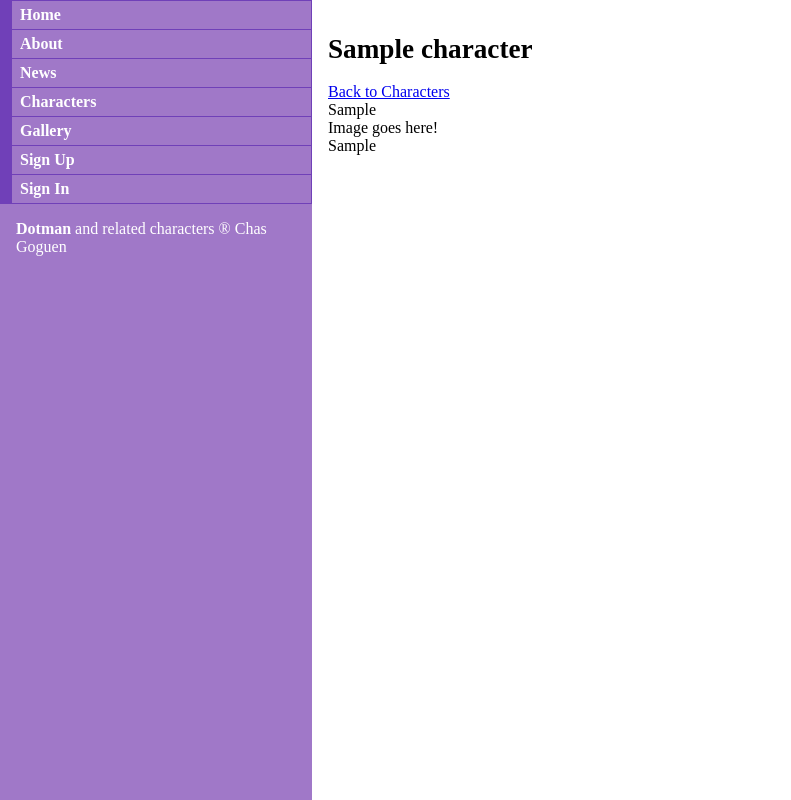
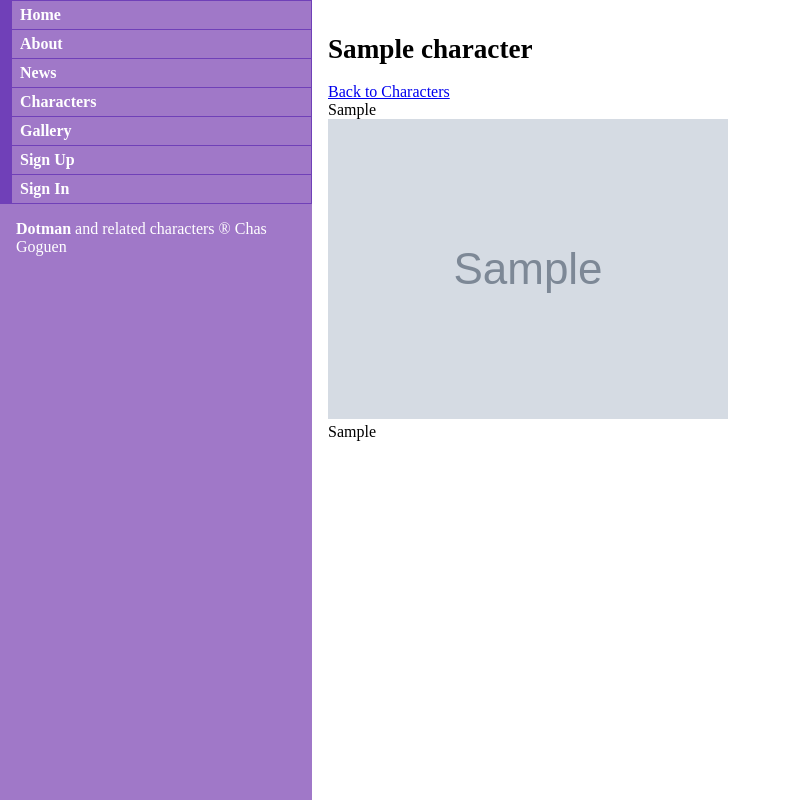
Before and after one commit to evanepio/dotmanca, a Django app: a page that uses characters/templates/characters/character.html in a window 1280 px wide. Shown: the part 47-847 px from the top of the page, without its empty margins (0-791 px from the left). Run offline with Django 3.2, Linux system fonts and the light colour scheme; tables that the repository leaves empty hold one stand-in row (values such as "Sample post"); grey boxes marked "Sample" are stand-in pictures.

Commit message:
Image on character profile page

```diff
--- a/characters/templates/characters/character.html
+++ b/characters/templates/characters/character.html
@@ -7,7 +7,7 @@
     <h1>{{ character.name }}</h1>
     <div><a href="{% url 'characters:index' %}">Back to Characters</a></div>
     <div>{{ character.vital_stats|apply_markup:"markdown" }}</div>
-    <div>Image goes here!</div>
+    <div><img src="{{ MEDIA_URL }}{{ character.the_image.the_image }}" /></div>
     <div>{{ character.backstory|apply_markup:"markdown" }}</div>
 
 {% endblock content %}
```
